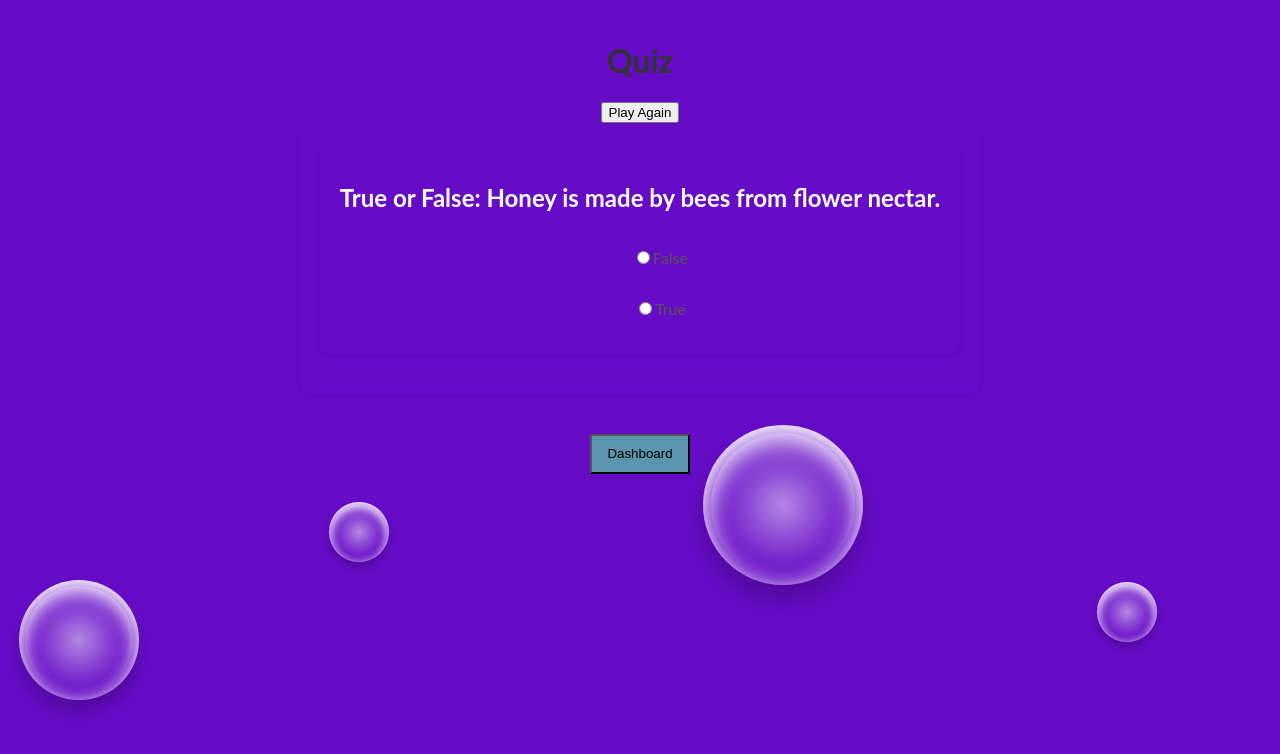
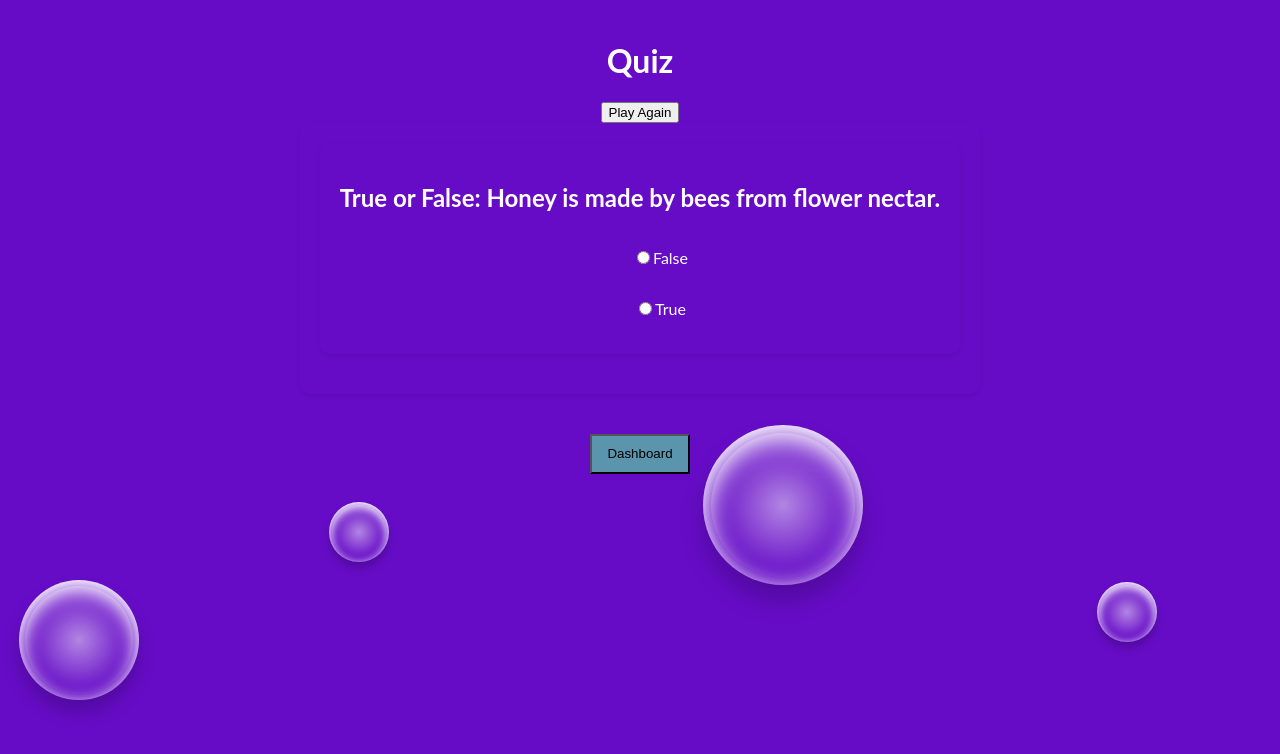
Before and after one commit to mai-rad98/team-social_quiz, a React (Create React App) app in the folder team-social_quiz/: page /generalQuestions/1 in a window 1280 px wide. Shown: the top 754 px of the page. Built offline with nearby package versions, Linux system fonts and the light colour scheme.

Commit message:
Form updates

```diff
--- a/team-social_quiz/src/App.css
+++ b/team-social_quiz/src/App.css
@@ -1,6 +1,6 @@
 body {
   background: #660cc7;
-  color: #333;
+  color: white;
   font: 100% Lato, Arial, Sans Serif;
   height: 100vh;
   margin: 0;
--- a/team-social_quiz/src/quiz/Quiz.css
+++ b/team-social_quiz/src/quiz/Quiz.css
@@ -140,6 +140,9 @@ input[type='radio'] {
   font-size: 18px;
   font-weight: bold;
 }
+.option-list {
+  color: white;
+}
 
 /* Style options list */
 .options {
--- a/team-social_quiz/src/signup/Signup.css
+++ b/team-social_quiz/src/signup/Signup.css
@@ -25,7 +25,7 @@ h2 {
 /* Form input styles */
 label {
   margin-bottom: 8px;
-  color: #555;
+  color: white;
 }
 
 input[type='text'],
```
